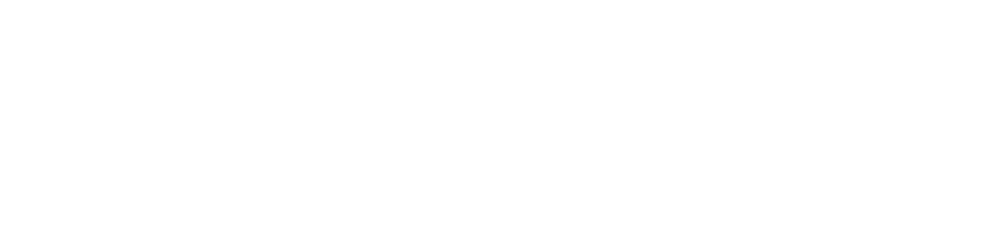
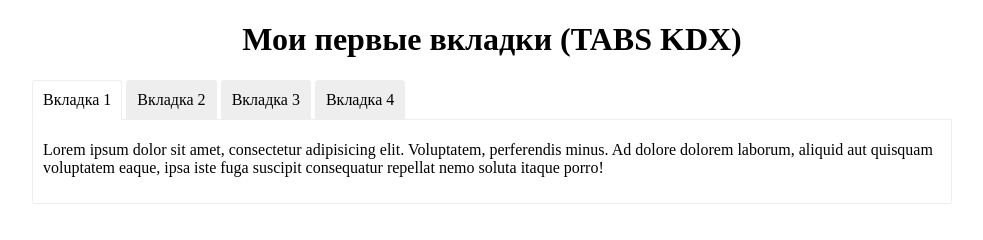
Before and after one commit to ASBerezkin/kdx, a plain HTML site: page tabs/index.html in a window 1280 px wide. Shown: the whole page, without its empty margins (148-1131 px from the left). Drawn offline with nearby package versions, Linux system fonts and the light colour scheme.

Commit message:
tabs whitout adaptive design

```diff
--- a/tabs/index.html
+++ b/tabs/index.html
@@ -8,6 +8,32 @@
 	<title>Tabs KDX</title>
 </head>
 <body>
-
+	<h1>Мои первые вкладки (TABS KDX)</h1>
+	<div class="tabs">
+		<div class="container">
+			<div class="clickButton">
+				<input type="radio" id="tab1" name="tabs" data-tabs="tab-1" checked>
+				<label for="tab1" title="myTabs1">Вкладка 1</label>
+				<input type="radio" id="tab2" name="tabs" data-tabs="tab-2">
+				<label for="tab2" title="myTabs2">Вкладка 2</label>
+				<input type="radio" id="tab3" name="tabs" data-tabs="tab-3">
+				<label for="tab3" title="myTabs3">Вкладка 3</label>
+				<input type="radio" id="tab4" name="tabs" data-tabs="tab-4">
+				<label for="tab4" title="myTabs4">Вкладка 4</label>
+			</div>
+			<div id="tab-1" class="content active">
+				<p class="content__info">Lorem ipsum dolor sit amet, consectetur adipisicing elit. Voluptatem, perferendis minus. Ad dolore dolorem laborum, aliquid aut quisquam voluptatem eaque, ipsa iste fuga suscipit consequatur repellat nemo soluta itaque porro!</p>
+			</div>
+			<div id="tab-2" class="content">
+				<p class="content__info">Lorem ipsum dolor sit amet, consectetur adipisicing elit. Distinctio quae dolore ea. Illum rem, eum non. Voluptatem accusantium perspiciatis, maxime, fuga culpa delectus, dolor recusandae ipsa voluptatum laborum fugiat dolores.</p>
+			</div>
+			<div id="tab-3" class="content">
+				<p class="content__info">Lorem ipsum dolor sit amet, consectetur adipisicing elit. Reprehenderit necessitatibus dolorem alias! In assumenda voluptates eaque velit odit voluptas nihil ex, mollitia itaque beatae suscipit totam asperiores. Enim, numquam ea!</p>
+			</div>
+			<div id="tab-4" class="content">
+				<p class="content__info">Lorem ipsum dolor sit amet, consectetur adipisicing elit. Eos deleniti sunt sed voluptates rem porro illo, voluptate nemo eius deserunt! Voluptatum officia, tempora nam eius error assumenda. In, explicabo, voluptatum?</p>
+			</div>
+		</div>
+	</div>
 </body>
 </html>
--- a/tabs/tabs.js
+++ b/tabs/tabs.js
@@ -1 +1,10 @@
 // tabs js me
+$(document).ready(function(){
+    $('input').click(function () {
+    	var tab_id = $(this).attr('data-tabs');
+
+    	$('.content').removeClass('active');
+
+    	$('#'+tab_id).addClass('active');
+    })
+});
--- a/tabs/tabs_style.scss
+++ b/tabs/tabs_style.scss
@@ -1 +1,52 @@
 // style for my tabs in KDX
+h1 {
+	text-align: center;
+}
+label {
+	display: inline-block;
+	padding: 10px;
+	border: 1px solid #eee;
+	border-radius: 3px;
+	border-bottom-right-radius: 0;
+	border-bottom-left-radius: 0;
+	border-bottom: 1px solid #fff;
+	text-align: center;
+	position: relative;
+	margin-bottom: -1px;
+}
+input[type="radio"] {
+	display: none;
+}
+input + label {
+	background-color: #eee;
+	border-bottom: 1px solid #eee;
+}
+input:checked + label {
+	background-color: #fff;
+	border-bottom: 1px solid #fff;
+}
+.clickButton {
+	text-align: left;
+}
+.container {
+	max-width: 920px;
+	text-align: center;
+	margin: 0 auto;
+}
+.tabs {
+	width: 100%;
+}
+.content {
+	border: 1px solid #eee;
+	border-radius: 3px;
+	border-top-left-radius: 0;
+	border-top-right-radius: 0;
+	display: none;
+}
+.content__info {
+	text-align: left;
+	padding: 5px 10px 10px 10px;
+}
+.active {
+	display: block;
+}
```
Also changed, not shown: tabs/tabs_style.css, 2 other files.
